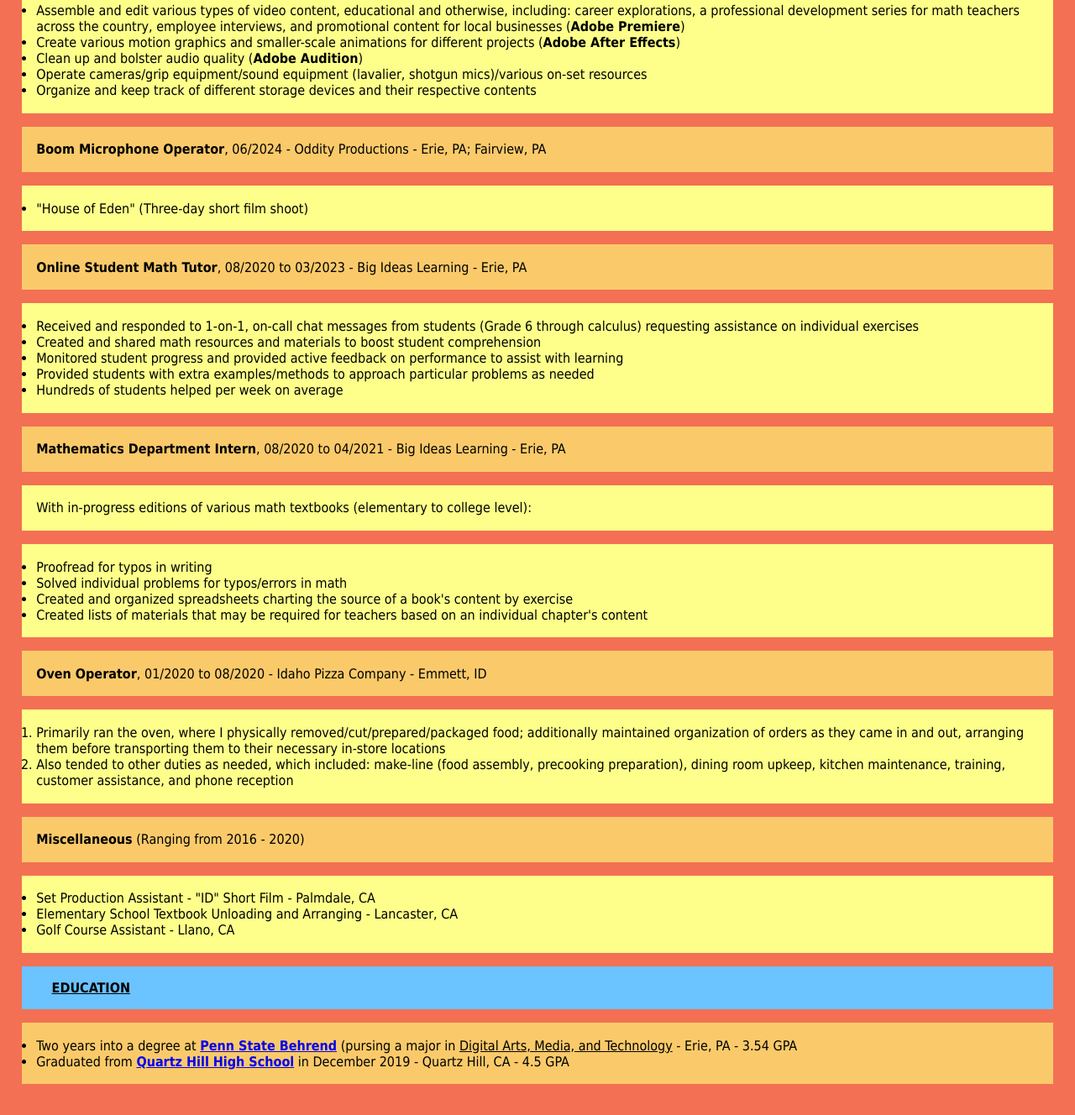
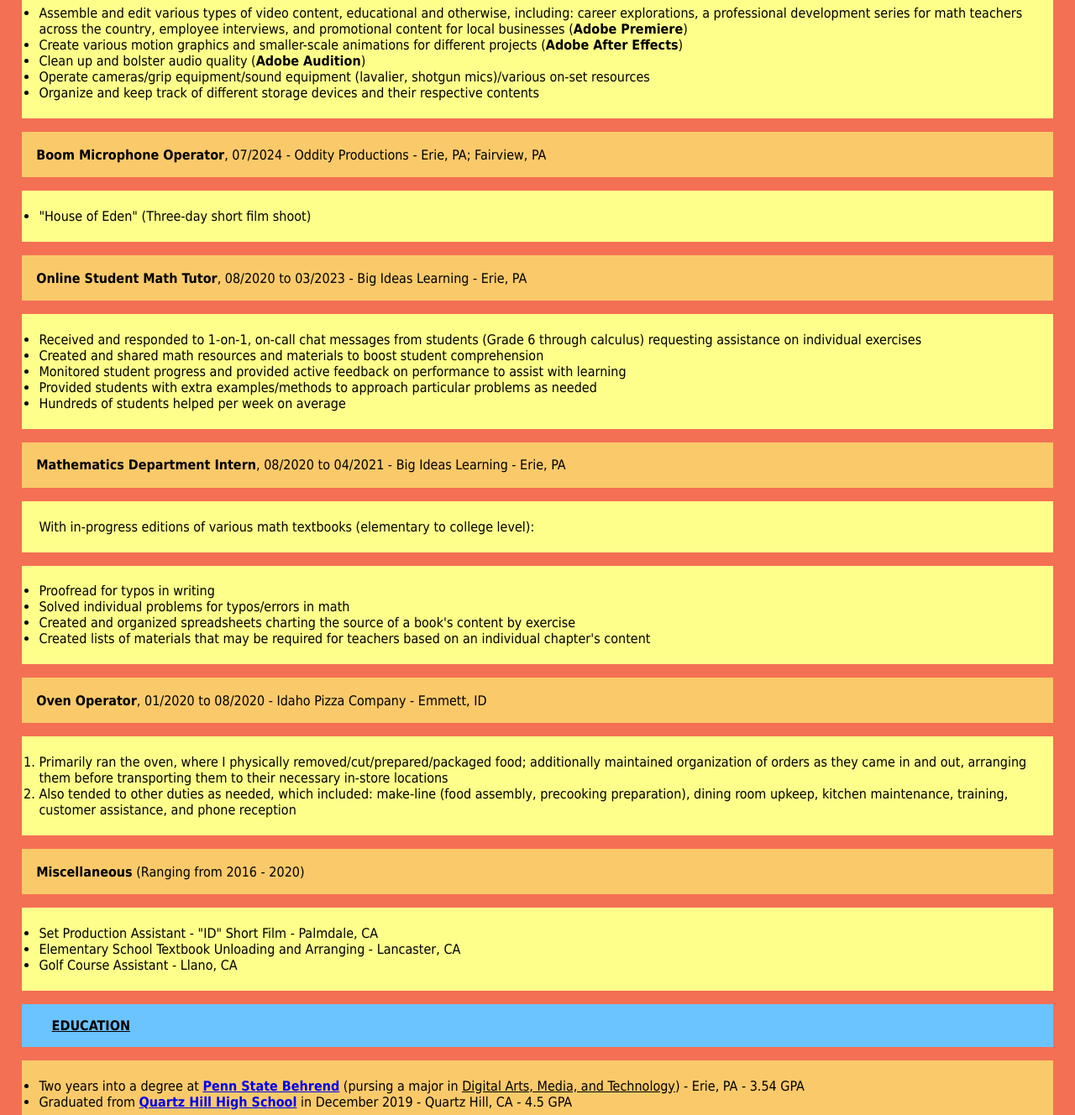
Before and after one commit to EvLar64/evSite, a plain HTML site: page docs/about.html in a window 1280 px wide. Shown: the part 532-1860 px from the top of the page at 84% size. Drawn offline with Linux system fonts and the light colour scheme.

Commit message:
next site update (photos, misc. touch-up)

```diff
--- a/docs/about.html
+++ b/docs/about.html
@@ -46,20 +46,20 @@
         <p style="background-color:#faca6a; padding:1.1em"><strong>Post and Production Intern</strong>, 07/2023 to current -
         Big Ideas Learning - Erie, PA</p>
 
-        <ul style="background-color:#fdff8a; padding:1.1em"><li>Assemble and edit various types of video content, educational and otherwise, including: career explorations, a professional development series for math teachers across the country, employee interviews, and promotional content for local businesses (<strong>Adobe Premiere</strong>)</li>
+        <ul style="background-color:#fdff8a; padding:1.3em"><li>Assemble and edit various types of video content, educational and otherwise, including: career explorations, a professional development series for math teachers across the country, employee interviews, and promotional content for local businesses (<strong>Adobe Premiere</strong>)</li>
         <li>Create various motion graphics and smaller-scale animations for different projects (<strong>Adobe After Effects</strong>)</li>
         <li>Clean up and bolster audio quality (<strong>Adobe Audition</strong>)</li>
         <li>Operate cameras/grip equipment/sound equipment (lavalier, shotgun mics)/various on-set resources</li>
        <li> Organize and keep track of different storage devices and their respective contents</li>
         </ul>
 
-        <p style="background-color:#faca6a; padding:1.1em"><strong>Boom Microphone Operator</strong>, 06/2024 - Oddity Productions - Erie, PA; Fairview, PA</p>
-        <ul style="background-color:#fdff8a; padding:1.1em"><li>"House of Eden" (Three-day short film shoot)</li></ul>
+        <p style="background-color:#faca6a; padding:1.1em"><strong>Boom Microphone Operator</strong>, 07/2024 - Oddity Productions - Erie, PA; Fairview, PA</p>
+        <ul style="background-color:#fdff8a; padding:1.3em"><li>"House of Eden" (Three-day short film shoot)</li></ul>
 
 
         <p style="background-color:#faca6a; padding:1.1em"><strong>Online Student Math Tutor</strong>, 08/2020 to 03/2023 -
             Big Ideas Learning - Erie, PA</p>
-        <ul style="background-color:#fdff8a; padding:1.1em">
+        <ul style="background-color:#fdff8a; padding:1.3em">
             <li>Received and responded to 1-on-1, on-call chat messages from students (Grade
                 6 through calculus) requesting assistance on individual exercises</li>
                 <li>Created and shared math resources and materials to boost student
@@ -72,8 +72,8 @@
         </ul>
 
         <p style="background-color:#faca6a; padding:1.1em"><strong>Mathematics Department Intern</strong>, 08/2020 to 04/2021 - Big Ideas Learning - Erie, PA</p>
-        <p style="background-color:#fdff8a; padding:1.1em">With in-progress editions of various math textbooks (elementary to college level):</p>
-        <ul style="background-color:#fdff8a; padding:1.1em"><li>Proofread for typos in writing</li>
+        <p style="background-color:#fdff8a; padding:1.3em">With in-progress editions of various math textbooks (elementary to college level):</p>
+        <ul style="background-color:#fdff8a; padding:1.3em"><li>Proofread for typos in writing</li>
             <li>Solved individual problems for typos/errors in math</li>
             <li> Created and organized spreadsheets charting the source of a book's content by
                 exercise</li>
@@ -81,7 +81,7 @@
                 individual chapter's content</li></ul>
 
         <p style="background-color:#faca6a; padding:1.1em"><strong>Oven Operator</strong>, 01/2020 to 08/2020 - Idaho Pizza Company - Emmett, ID</p>
-        <ol style="background-color:#fdff8a; padding:1.1em"><li>Primarily ran the oven, where I physically removed/cut/prepared/packaged
+        <ol style="background-color:#fdff8a; padding:1.3em"><li>Primarily ran the oven, where I physically removed/cut/prepared/packaged
         food; additionally maintained organization of orders as they came in and out,
         arranging them before transporting them to their necessary in-store locations</li>
         <li>Also tended to other duties as needed, which included: make-line (food
@@ -90,7 +90,7 @@
         </ol>
 
         <p style="background-color:#faca6a; padding:1.1em"><strong>Miscellaneous</strong> (Ranging from 2016 - 2020)</p>
-        <ul style="background-color:#fdff8a; padding:1.1em">
+        <ul style="background-color:#fdff8a; padding:1.3em">
             <li>Set Production Assistant - "ID" Short Film - Palmdale, CA</li>
             <li>Elementary School Textbook Unloading and Arranging - Lancaster, CA</li>
             <li>Golf Course Assistant - Llano, CA</li>
@@ -98,7 +98,7 @@
 
 
         <p style="text-indent: 20px; padding: 1em; background-color:#6bc3ff">        <strong><u>EDUCATION</u></strong></p>
-        <ul style="background-color:#faca6a; padding:1.1em"><li>Two years into a degree at <strong><a href="https://behrend.psu.edu/">Penn State Behrend</a></strong> (pursing a major in <u>Digital Arts, Media, and Technology</u> - Erie, PA - 3.54 GPA</li>
+        <ul style="background-color:#faca6a; padding:1.3em"><li>Two years into a degree at <strong><a href="https://behrend.psu.edu/">Penn State Behrend</a></strong> (pursing a major in <u>Digital Arts, Media, and Technology</u>) - Erie, PA - 3.54 GPA</li>
             <li>Graduated from <strong><a href="https://www.quartzhillhs.org/">Quartz Hill High School</a></strong> in December 2019 - Quartz Hill, CA - 4.5 GPA</li></ul>
     </body>
 </html>
```
Also changed, not shown: docs/gallery.html (+3 -1 lines), docs/whatsThis.html (+1 -1 lines), 2 other files.
